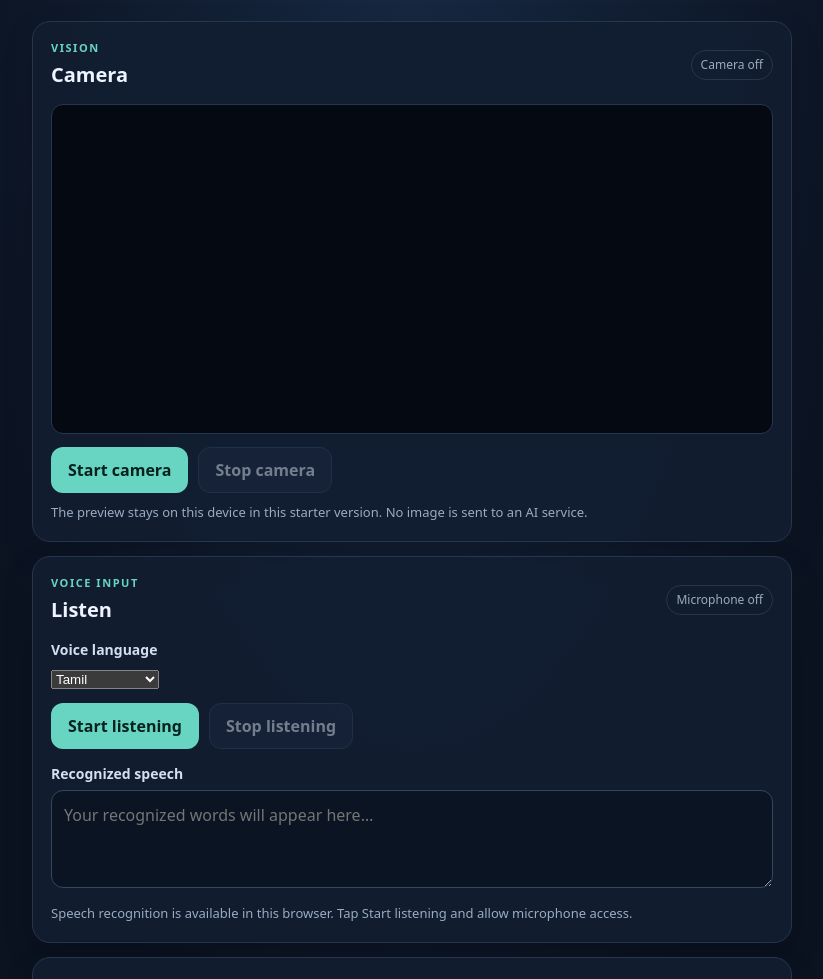
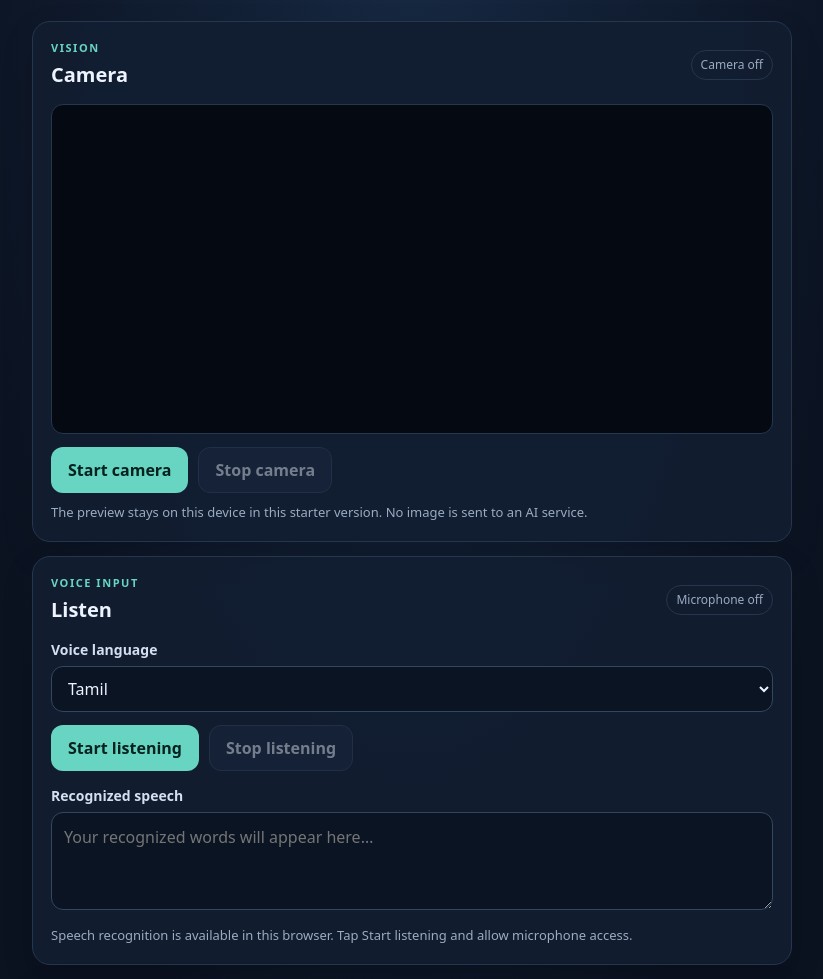
Before and after one commit to gokulmaniraj2008-collab/CHATGPT-HUMANOID-R1, a plain HTML site: page index.html in a window 1280 px wide. Shown: the part 121-1100 px from the top of the page, without its empty margins (228-1051 px from the left). Drawn offline with Linux system fonts and the light colour scheme.

Commit message:
Style voice language selector

```diff
--- a/style.css
+++ b/style.css
@@ -24,3 +24,5 @@ textarea:focus,button:focus-visible{outline:2px solid var(--accent);outline-offs
 .notice{margin:16px 0;padding:16px;border:1px solid #665a35;border-radius:14px;background:#292516;color:#f3e7bd;font-size:14px}
 footer{text-align:center;color:var(--muted);font-size:12px;padding:16px}
 @media(max-width:420px){.panel{padding:15px}.section-heading{align-items:flex-start;flex-direction:column}.actions button{flex:1}}
+
+.language-select{width:100%;min-height:44px;padding:10px 12px;border:1px solid #344761;border-radius:12px;background:#0b1423;color:var(--text);font:inherit}
```
